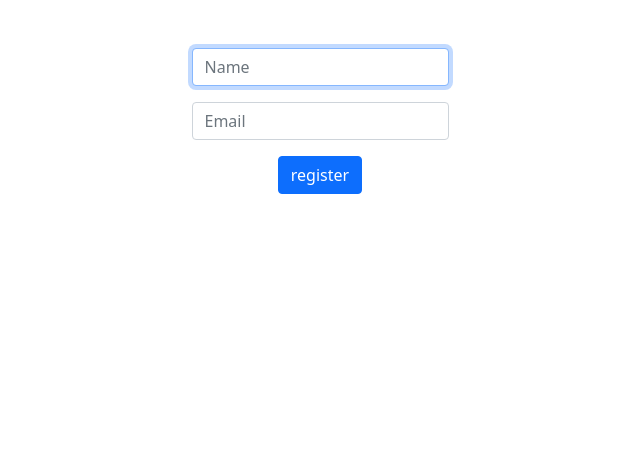
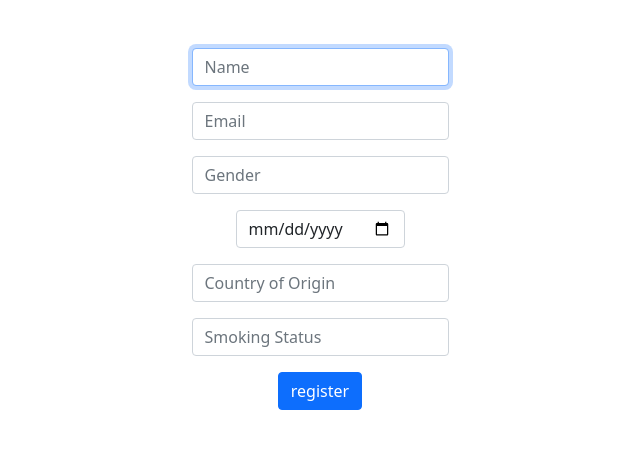
Before and after one commit to DataMeshPoC/Customer, a Flask app: page /register in a window 1280 px wide. Shown: the part 66-515 px from the top of the page, without its empty margins (320-960 px from the left). Run offline with Flask 2, Linux system fonts and the light colour scheme.

Commit message:
Update register.html

```diff
--- a/templates/register.html
+++ b/templates/register.html
@@ -12,6 +12,19 @@
         <div class="mb-3">
             <input class="form-control mx-auto w-auto" id="email" name="email" placeholder="Email" type="text">
         </div>
+        <div class="mb-3">
+            <input autocomplete="off" autofocus class="form-control mx-auto w-auto" id="gender" name="gender" placeholder="Gender" type="text">
+        </div>
+        <div class="mb-3">
+            <input class="form-control mx-auto w-auto" id="dob" name="dob" placeholder="Date of Birth" type="date">
+        </div>
+        <div class="mb-3">
+            <input class="form-control mx-auto w-auto" id="country" name="country" placeholder="Country of Origin" type="text">
+        </div>
+        <div class="mb-3">
+            <input class="form-control mx-auto w-auto" id="smoking_status" name="smoking_status" placeholder="Smoking Status" type="text">
+        </div>
+
         <button class="btn btn-primary" type="submit">register</button>
 
     </form>
```
